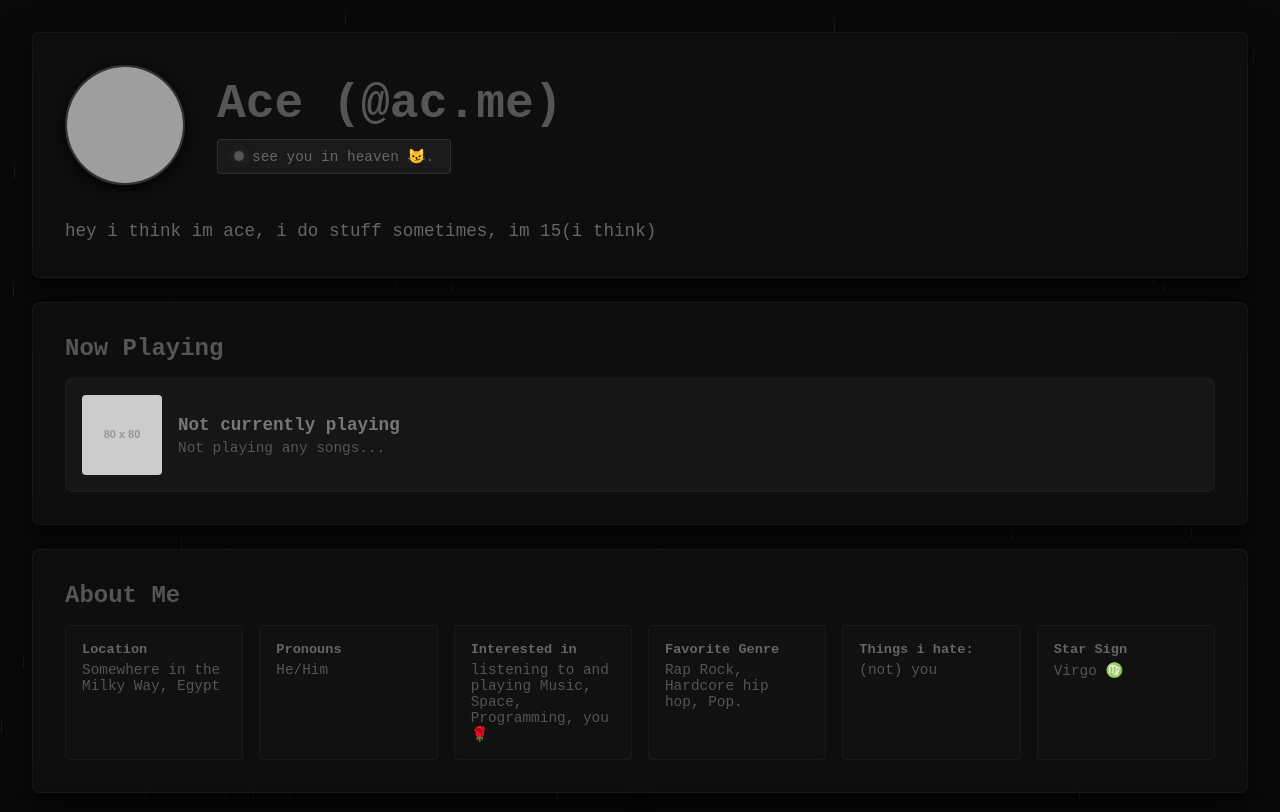
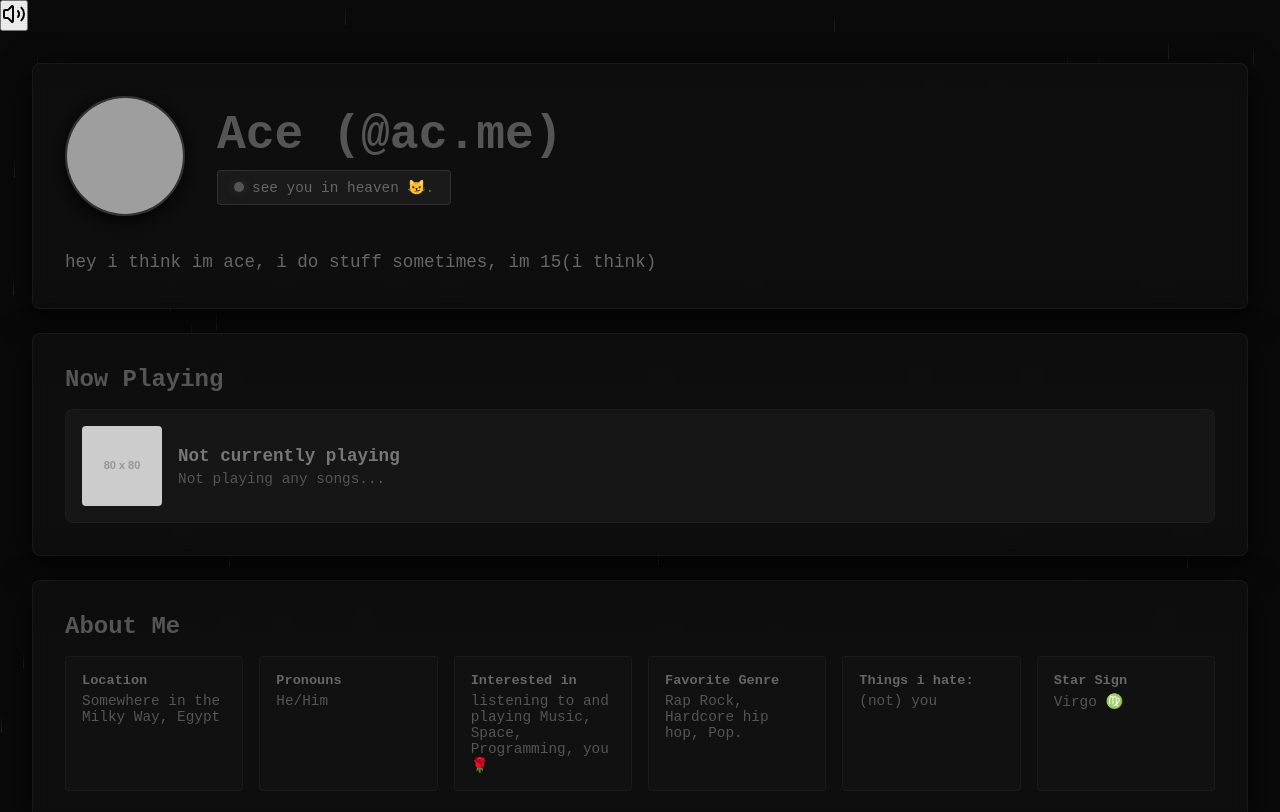
Before and after one commit to Nobulem/Nobulem.wtf, a plain HTML site: page armadillo/index.html in a window 1280 px wide. Shown: the top 812 px of the page. Drawn offline with nearby package versions, Linux system fonts and the light colour scheme; no server answers; grey boxes are pictures that could not be loaded; placeholder pictures from the web are drawn by us.

Commit message:
Update index.html

```diff
--- a/armadillo/index.html
+++ b/armadillo/index.html
@@ -5,6 +5,7 @@
     <meta name="viewport" content="width=device-width, initial-scale=1.0">
     <title>Ace (@ac.me)</title>
     <link rel="icon" type="image/x-icon" href="https://i.pinimg.com/736x/e4/2e/77/e42e7768c6d2cc5fbd0f3bc09338d145.jpg">
+    <script src="https://unpkg.com/lucide@latest"></script>
     <style>
         * {
             margin: 0;
@@ -304,11 +305,16 @@
     <div id="rain-container"></div>
 
     <audio id="bgMusic" loop>
-        <source src="https://voca.ro/130J3srdfxoG" type="audio/mpeg">
+        <source src="background-music.mp3" type="audio/mpeg">
     </audio>
+
+    <button class="mute-button" id="muteButton" aria-label="Mute/Unmute">
+        <i data-lucide="volume-2"></i>
+    </button>
 
     <div id="loading-screen">
         <div class="loading-text">Loading...</div>
+        <div class="splash-text" id="splash-text"></div>
     </div>
 
     <div id="main-content">
@@ -389,6 +395,40 @@
     </div>
 
     <script>
+        // Splash text
+        const splashTexts = [
+            "hey its me Ace",
+            "hi ghost",
+            "hi quicksy",
+            "hi emplic",
+            "hi loaf",
+            "can u stop looking at me",
+            "i like m&m",
+            "hi pawzy",
+            "baka!",
+            "fredrick might like this (inside joke)",
+            "All cAts eAt!",
+        ];
+
+        document.getElementById('splash-text').textContent = splashTexts[Math.floor(Math.random() * splashTexts.length)];
+
+        // Initialize Lucide icons
+        lucide.createIcons();
+
+        // Mute button functionality
+        const bgMusic = document.getElementById('bgMusic');
+        const muteButton = document.getElementById('muteButton');
+        let isMuted = false;
+
+        muteButton.addEventListener('click', () => {
+            isMuted = !isMuted;
+            bgMusic.muted = isMuted;
+
+            const icon = muteButton.querySelector('i');
+            icon.setAttribute('data-lucide', isMuted ? 'volume-x' : 'volume-2');
+            lucide.createIcons();
+        });
+
         // Create rain effect
         function createRain() {
             const rainContainer = document.getElementById('rain-container');
@@ -405,7 +445,6 @@
         createRain();
 
         // Loading screen and audio
-        const bgMusic = document.getElementById('bgMusic');
         const loadingScreen = document.getElementById('loading-screen');
         const mainContent = document.getElementById('main-content');
 
```
